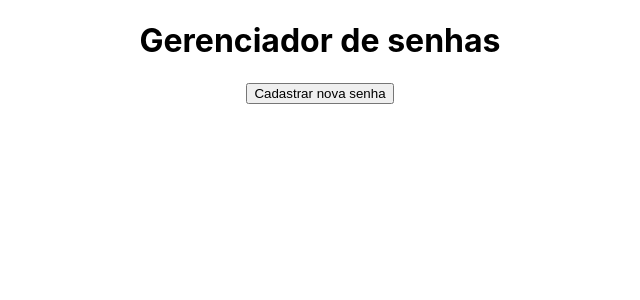
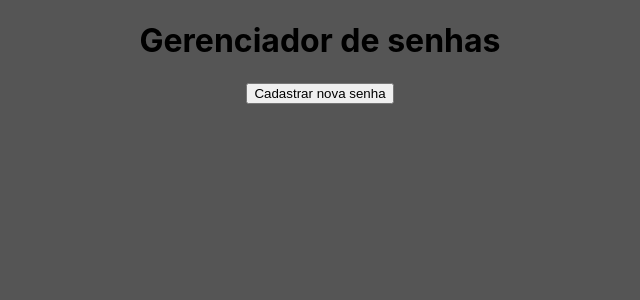
Before and after one commit to MarcioMingante/password-manager-repo, a React (Vite) app: page / in a window 1280 px wide. Shown: the top 300 px of the page, without its empty margins (320-960 px from the left). Built offline with nearby package versions, Linux system fonts and the light colour scheme.

Commit message:
ajustes para desenvolvimento

```diff
--- a/src/App.css
+++ b/src/App.css
@@ -1,5 +1,6 @@
 body {
   text-align: center;
+  background-color: rgb(85, 85, 85);
 }
 
 .valid-password-check {
--- a/src/components/Form/Form.tsx
+++ b/src/components/Form/Form.tsx
@@ -72,6 +72,7 @@ function Form() {
             <button onClick={ handleShowForm }>Cancelar</button>
             <button disabled={ enableRegister }>Cadastrar</button>
           </form>
+
           <PasswordValidator password={ password } />
         </>
       )}
```
